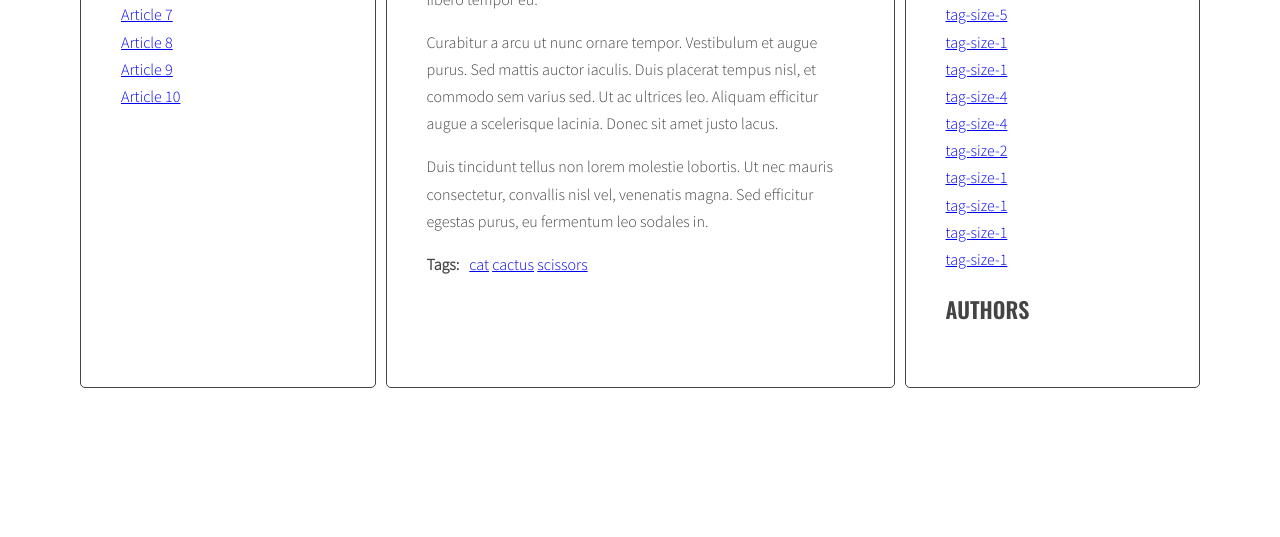
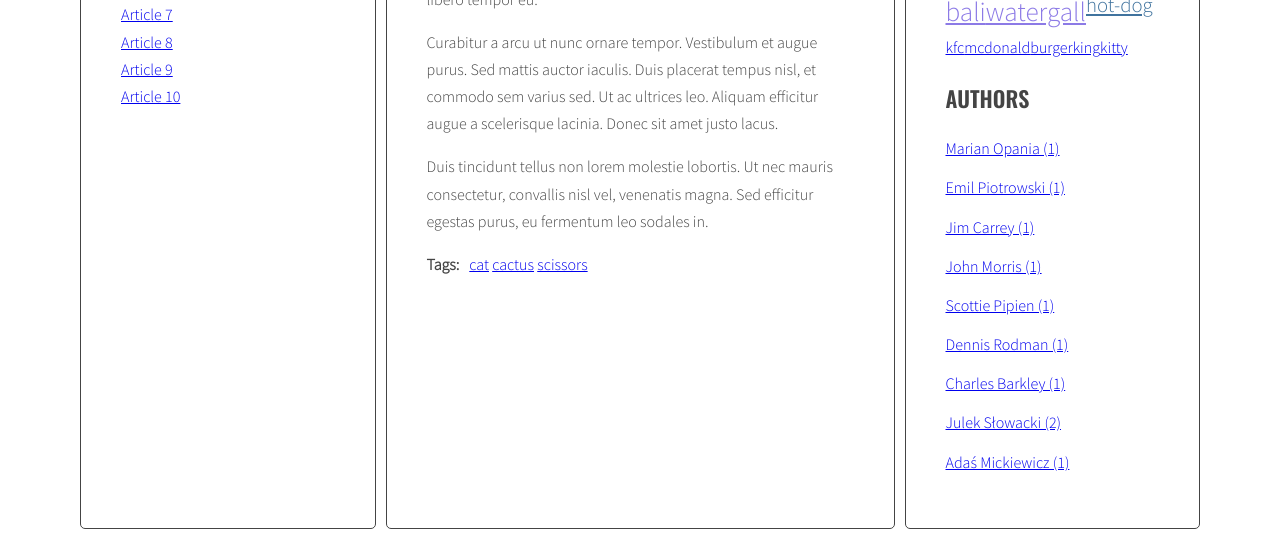
Before and after one commit to emilpio/javascript-blog, a website: page index.html in a window 1280 px wide. Shown: the part 520-1057 px from the top of the page. Before the commit the page ends 916 px from the top, so only its background shows below. Drawn offline with nearby package versions, Linux system fonts and the light colour scheme.

Commit message:
fix authors and tags bugs

```diff
--- a/index.html
+++ b/index.html
@@ -117,7 +117,7 @@
                   </ul>
                 </div>
               </article>
-              <article class="post" id="article-8" data-tags="bali house watergall kitty" data-author="Derick Rose">
+              <article class="post" id="article-8" data-tags="bali house watergall kitty" data-author="Julek Słowacki ">
                 <h3 class="post-title">Article 8</h3>
                 <p class="post-author"></p>
                 <div class="post-content">
@@ -131,7 +131,7 @@
                    </ul>
                 </div>
               </article>
-              <article class="post" id="article-9" data-tags="dog" data-author="Julek Słowacki">
+              <article class="post" id="article-9" data-tags="dog" data-author="Julek Słowacki ">
                 <h3 class="post-title">Article 9</h3>
                 <p class="post-author"></p>
                 <div class="post-content">
@@ -155,7 +155,7 @@
                 </div>
                 <div class="post-tags">
                   <p><strong>Tags:</strong></p>
-                  <ul class="list list-horizontal">
+                  <ul class="list list-vertical">
                   </ul>
                 </div>
               </article>
--- a/js/script.js
+++ b/js/script.js
@@ -44,9 +44,10 @@ const optArticleSelector = ".post",
   optTitleListSelector = ".titles",
   optArticleTagsSelector = ".post-tags .list",
   optArticleAuthorSelector = ".post-author",
-  optTagsListSelector = ".tags.list",
+  optTagsListSelector = ".list.tags",
   optCloudClassCount = 5,
-  optCloudClassPrefix = "tag-size-";
+  optCloudClassPrefix = "tag-size-",
+  optAuthorsListSelector = ".authors.list";
 
 function generateTitleLinks(customSelector = "") {
   /* remove contents of titleList */
@@ -135,12 +136,10 @@ function generateTags() {
     /* get tags from data-tags attribute */
 
     const articleTags = article.getAttribute("data-tags");
-    console.log(articleTags);
 
     /* split tags into array */
 
     const articleTagsArray = articleTags.split(" ");
-    console.log(articleTagsArray);
 
     /* START LOOP: for each tag */
 
@@ -175,7 +174,7 @@ function generateTags() {
   console.log("tagsParams,", tagsParams);
 
   /* [NEW] add html from allTags to tagList */
-  let allTagsHTML = "";
+  let allTagsHTML = " " + " ";
   let Link = "";
 
   /* NEW Start Loop: for each tag in alltags */
@@ -194,10 +193,12 @@ function generateTags() {
     Link =
       "<li><a href=#tag-" +
       tag +
+      " class=" +
+      calculateTagClass(allTags[tag], tagsParams) +
       ">" +
-      calculateTagClass(allTags[tag], tagsParams) +
-      "</a></li>";
-    console.log(Link + "dsssssssssssssssssssssssssssssss");
+      tag +
+      "</a></li>" +
+      " ";
     allTagsHTML += Link;
 
     /*NEW END LOOP for each tag in allTags*/
@@ -271,29 +272,90 @@ function addClickListenersToTags() {
 addClickListenersToTags();
 
 function generateAuthors() {
+  /* [NEW] create a new variable allTags with an empty OBJECT */
+  let allAuthors = {};
+  /* find all articles */
   const articles = document.querySelectorAll(optArticleSelector);
+  /* START LOOP: for every article: */
+  for (let article of articles) {
+    /* find tags wrapper */
+    const authorWrapper = article.querySelector(optArticleAuthorSelector);
 
-  for (let article of articles) {
-    const authorWrapper = article.querySelector(optArticleAuthorSelector);
-    console.log(authorWrapper);
+    /* make html variable with empty string */
+    let html = "";
+    /* get tags from data-tags attribute */
+    const author = article.getAttribute("data-author");
 
-    let html = "";
-    const authorNames = article.getAttribute("data-author");
-    console.log(authorNames);
-
+    /* generate HTML of the link */
     const linkHTML =
-      '<a href="#author' +
-      authorNames +
-      '"><span>' +
-      authorNames +
-      "</span></a>";
+      '<a href="#author' + author + '"><span>' + author + "</span></a>";
+    /* insert link into html variable */
     html = html + linkHTML;
 
+    /* [NEW] check if this link is NOT already in allTags */
+    if (!allAuthors.hasOwnProperty(author)) {
+      /* [NEW] add generated code to allTags array */
+      allAuthors[author] = 1;
+    } else {
+      allAuthors[author]++;
+    } /* insert HTML of all the links into the tags wrapper tagWrapper = tagsList */
+
     authorWrapper.innerHTML = html;
+    /* END LOOP: for every article: */
   }
+  /* [NEW] find list of tags in right column */
+  const authorTagsList = document.querySelector(optAuthorsListSelector);
+  /* NEW create variable for all link HTML code */
+  const authorTagsParams = calculateAuthorsParams(allAuthors);
+  let allAuthorsHTML = "";
+  let Link = "";
+
+  for (let author in allAuthors) {
+    Link =
+      /*"<li class=" +
+      calculateTagClass(allAuthors[author], authorTagsParams) +
+      '><a href="#author-' +
+      author +
+      '"><span>' +
+      author +
+      "</span></a>"; */
+
+      '<li><a href="#author' +
+      author +
+      '"><span>' +
+      author +
+      " (" +
+      allAuthors[author] +
+      ")" +
+      "</span></a></li>";
+
+    allAuthorsHTML += Link;
+  }
+  authorTagsList.innerHTML = allAuthorsHTML;
 }
 
 generateAuthors();
+
+function calculateAuthorsParams(authors) {
+  const params = {
+    max: 0,
+    min: 999999,
+  };
+
+  for (let author in authors) {
+    console.log(author + "is used" + authors[author] + "times");
+
+    if (authors[author] > params.max) {
+      params.max = authors[author];
+    }
+
+    if (authors[author] < params.min) {
+      params.min = authors[author];
+    }
+  }
+
+  return params;
+}
 
 function authorClickHandler(event) {
   event.preventDefault();
--- a/sass/style.scss
+++ b/sass/style.scss
@@ -46,6 +46,7 @@ body {
 .wrapper {
   display: flex;
   margin-left: 10px;
+
 }
 
 .sidebar {
@@ -64,6 +65,8 @@ body {
   border-radius: 5px;
 }
 
+
+
 /* Logo */
 
 .logo {
@@ -80,6 +83,7 @@ body {
   list-style-type: none;
   margin: 0;
   padding: 0;
+  display: inline;
   .active {
     font-weight: bold;
   }
@@ -118,3 +122,32 @@ body {
     margin: 0 10px 0 0;
   }
 }
+
+.tag-size-1 {
+  font-size: 100%;
+}
+.tag-size-2 {
+  font-size: 130%;
+  color: #40739e;
+}
+
+.tag-size-3 {
+  font-size: 150%;
+  color: #273c75;
+}
+
+.tag-size-4 {
+  font-size: 170%;
+  color: #8c7ae6;
+}
+
+.tag-size-5 {
+  font-size: 190%;
+  color: #4cd137;
+}
+
+.list.tags {
+  display: flex;
+  flex: auto;
+  flex-wrap: wrap;
+}
```
Also changed, not shown: css/style.css, 1 other file.
